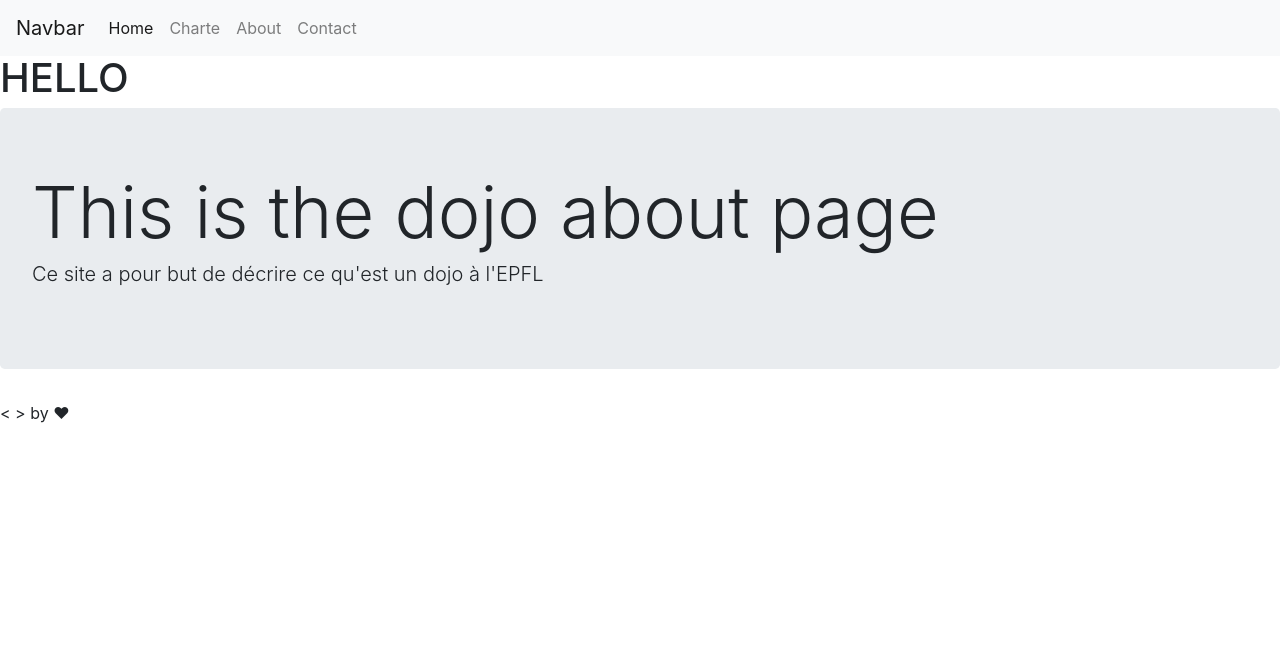
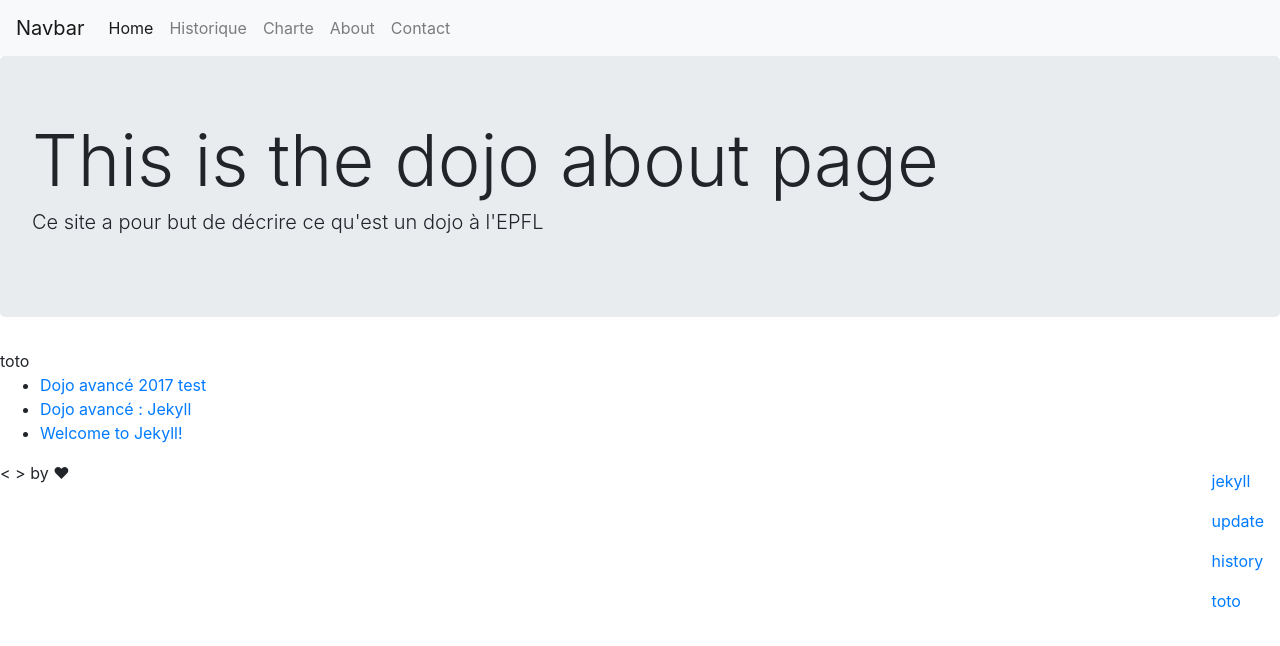
Before and after one commit to epfl-dojo/epfl-dojo.github.io, a Jekyll site: the page built from about.html, in a window 1280 px wide. Shown: the top 646 px of the page. Built offline with Jekyll 4.4.1, drawn with Linux system fonts in a browser that asks for light colours; nearby versions of some CDN libraries.

Commit message:
Dojo de l'Avent.

```diff
--- /dev/null
+++ b/_includes/rightmenu.html
@@ -0,0 +1,7 @@
+<ul class="nav flex-column">
+  {% assign catList = site.categories %}
+  {% for category in catList %}
+    <li class="nav-item">
+      <a class="nav-link" href="#">{{category[0]}}</a>
+    </li>  {% endfor %}
+</ul>
--- a/_layouts/default.html
+++ b/_layouts/default.html
@@ -23,23 +23,28 @@ https://getbootstrap.com/docs/4.0/getting-started/introduction/
   <div class="collapse navbar-collapse" id="navbarSupportedContent">
     <ul class="navbar-nav mr-auto">
       <li class="nav-item active">
-        <a class="nav-link" href="index.html">Home <span class="sr-only">(current)</span></a>
+        <a class="nav-link" href="/index.html">Home <span class="sr-only">(current)</span></a>
       </li>
       <li class="nav-item">
-        <a class="nav-link" href="charte.html">Charte</a>
+        <a class="nav-link" href="/history.html">Historique</a>
       </li>
       <li class="nav-item">
-        <a class="nav-link" href="about.html">About</a>
+        <a class="nav-link" href="/charte.html">Charte</a>
       </li>
       <li class="nav-item">
-        <a class="nav-link" href="contact.html">Contact</a>
+        <a class="nav-link" href="/about.html">About</a>
+      </li>
+      <li class="nav-item">
+        <a class="nav-link" href="/contact.html">Contact</a>
       </li>
     </ul>
 
   </div>
 </nav>
-  <h1> HELLO </h1>
   {{ content }}
+  <div style="float:right">
+    {% include rightmenu.html %}
+  </div>
   <script src="https://code.jquery.com/jquery-3.2.1.slim.min.js" integrity="sha384-KJ3o2DKtIkvYIK3UENzmM7KCkRr/rE9/Qpg6aAZGJwFDMVNA/GpGFF93hXpG5KkN" crossorigin="anonymous"></script>
   <script src="https://cdnjs.cloudflare.com/ajax/libs/popper.js/1.11.0/umd/popper.min.js" integrity="sha384-b/U6ypiBEHpOf/4+1nzFpr53nxSS+GLCkfwBdFNTxtclqqenISfwAzpKaMNFNmj4" crossorigin="anonymous"></script>
   <script src="https://maxcdn.bootstrapcdn.com/bootstrap/4.0.0-beta/js/bootstrap.min.js" integrity="sha384-h0AbiXch4ZDo7tp9hKZ4TsHbi047NrKGLO3SEJAg45jXxnGIfYzk4Si90RDIqNm1" crossorigin="anonymous"></script>
--- /dev/null
+++ b/_posts/2017/2017-12-01-le-dojo-du-jour.markdown
@@ -0,0 +1,9 @@
+---
+layout: post
+title:  "Dojo avancé : Jekyll"
+date:   2017-10-20 10:47:04 +0200
+categories: history toto
+---
+Aujourd'hui au dojo avancé, nous avons fait du Jekyll.
+
+C'était cool.
--- a/about.html
+++ b/about.html
@@ -6,3 +6,11 @@ layout: default
     <h1 class="display-3">This is the dojo about page</h1>
     <p class="lead">Ce site a pour but de décrire ce qu'est un dojo à l'EPFL</p>
   </div>
+toto
+  <ul>
+    {% for post in site.posts %}
+      <li>
+        <a href="{{ post.url }}">{{ post.title }}</a>
+      </li>
+    {% endfor %}
+  </ul>
--- /dev/null
+++ b/categories/toto/index.html
@@ -0,0 +1,4 @@
+---
+layout: category_page
+category: toto
+---
```
Also changed, not shown: _layouts/category_page.html (added, +13 -0 lines), _posts/2017/2017-10-27-test.markdown (added, +9 -0 lines), history.html (added, +21 -0 lines), Gemfile.lock (added), _posts/2017/2017-10-20-welcome-to-jekyll.markdown (renamed from _posts/2017-10-20-welcome-to-jekyll.markdown).
